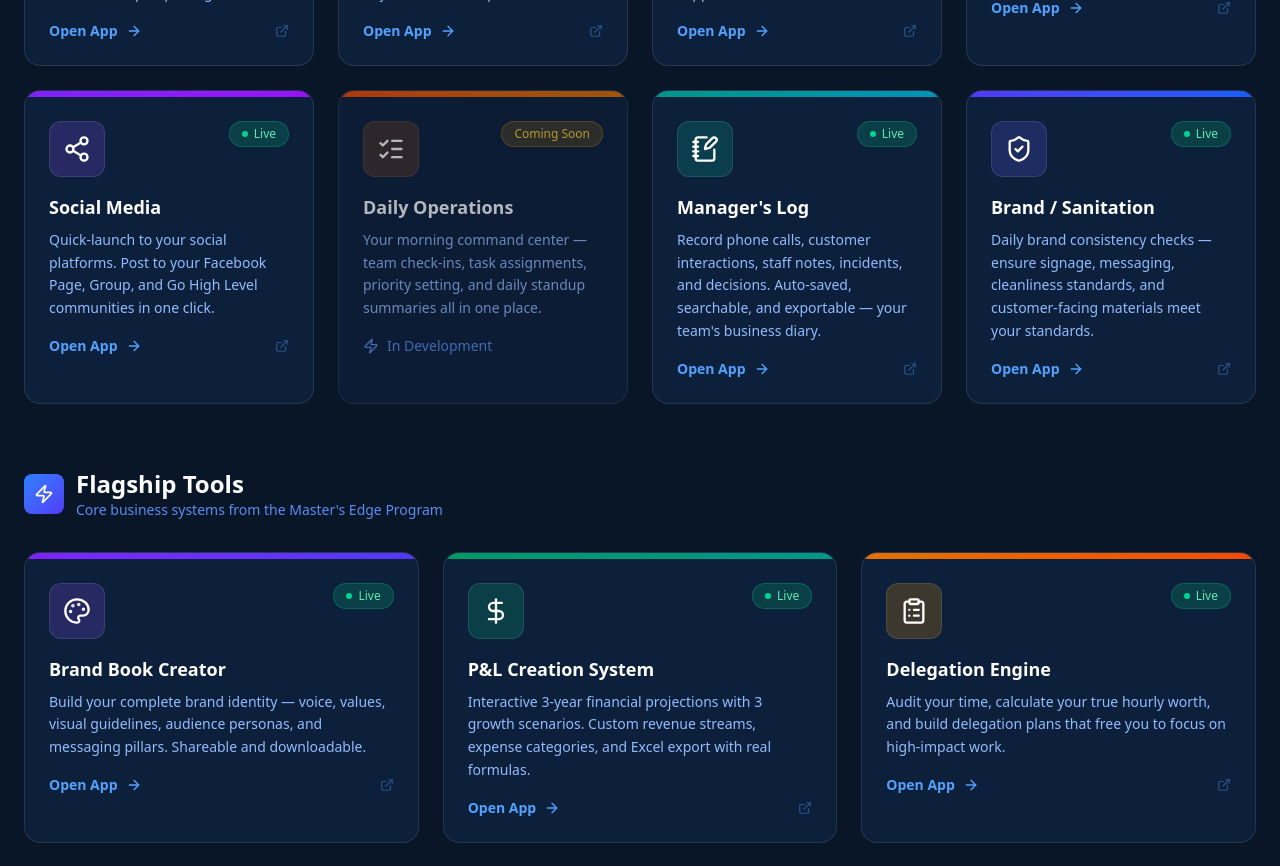
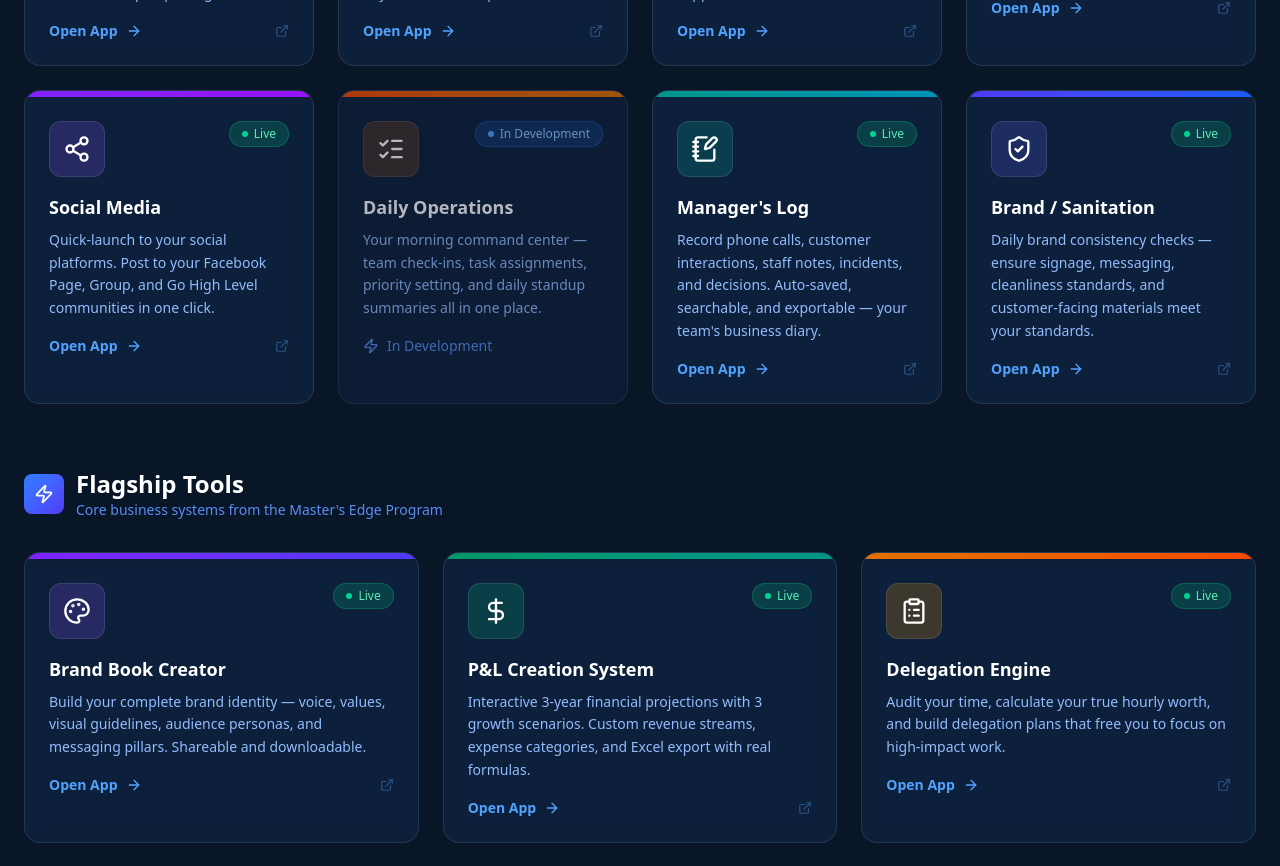
Before and after one commit to BrettLechtenbrerg/Masters-Edge-Portal, a Next.js app: page / in a window 1280 px wide. Shown: the part 960-1826 px from the top of the page. Built offline with nearby package versions, Linux system fonts and the light colour scheme.

Commit message:
Daily Operations card marked as in-development with new blue badge

```diff
--- a/src/app/page.tsx
+++ b/src/app/page.tsx
@@ -34,7 +34,7 @@ interface AppCard {
   url: string;
   gradient: string;
   iconBg: string;
-  status: "live" | "coming-soon";
+  status: "live" | "coming-soon" | "in-development";
   tier: "flagship" | "daily-ops" | "tier3" | "advisor";
 }
 
@@ -103,7 +103,7 @@ const apps: AppCard[] = [
     url: "#",
     gradient: "from-orange-600 to-amber-600",
     iconBg: "bg-orange-500/20",
-    status: "coming-soon",
+    status: "in-development",
     tier: "daily-ops",
   },
   {
@@ -288,10 +288,15 @@ function AppCardComponent({ app }: { app: AppCard }) {
           >
             <app.icon className="h-7 w-7 text-white" />
           </div>
-          {isLive ? (
+          {app.status === "live" ? (
             <span className="inline-flex items-center gap-1.5 rounded-full bg-emerald-500/20 px-3 py-1 text-xs font-medium text-emerald-300 border border-emerald-500/30">
               <span className="h-1.5 w-1.5 rounded-full bg-emerald-400 animate-pulse" />
               Live
+            </span>
+          ) : app.status === "in-development" ? (
+            <span className="inline-flex items-center gap-1.5 rounded-full bg-blue-500/20 px-3 py-1 text-xs font-medium text-blue-300 border border-blue-500/30">
+              <span className="h-1.5 w-1.5 rounded-full bg-blue-400 animate-pulse" />
+              In Development
             </span>
           ) : (
             <span className="inline-flex items-center gap-1.5 rounded-full bg-amber-500/20 px-3 py-1 text-xs font-medium text-amber-300 border border-amber-500/30">
```
